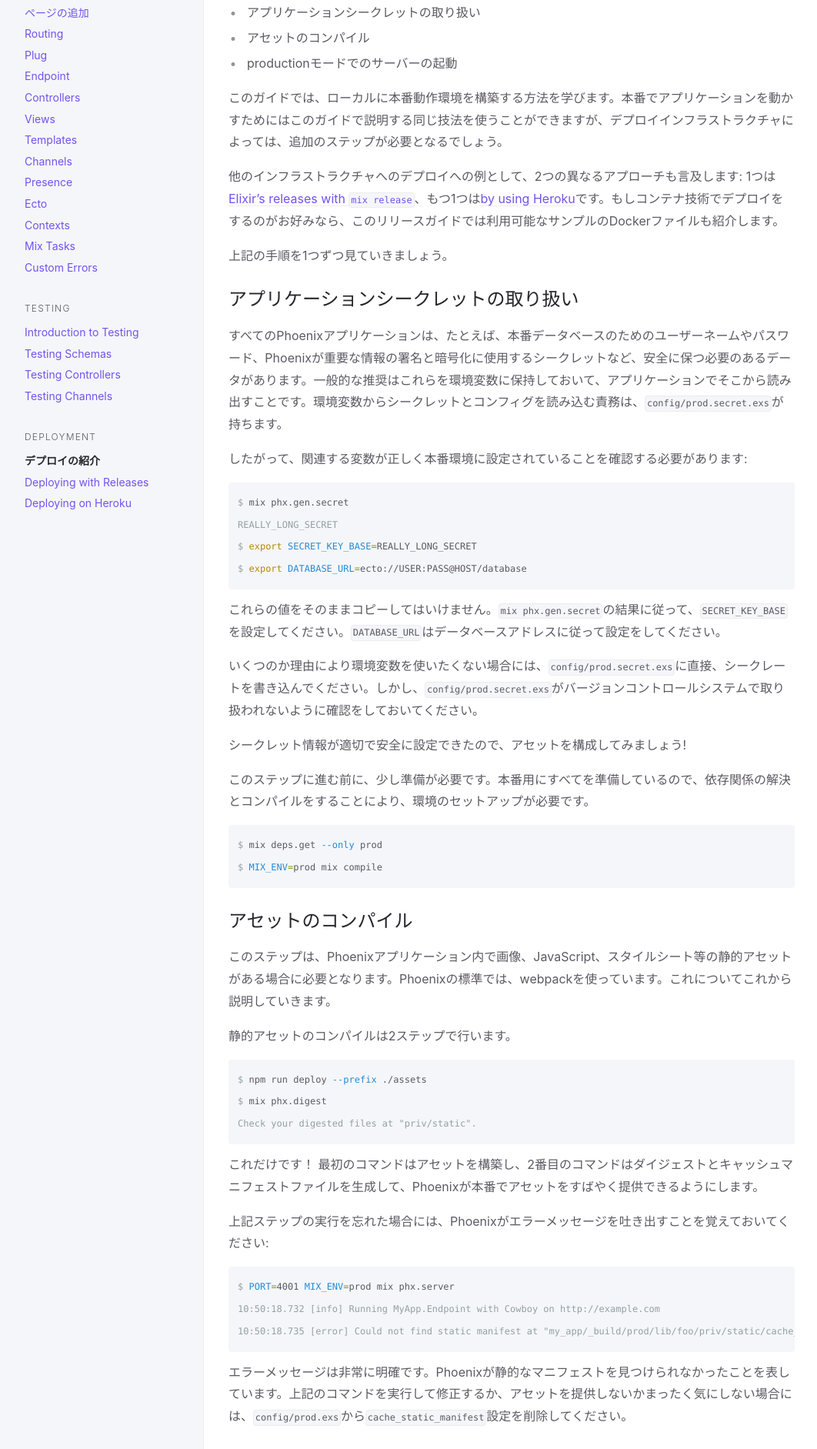
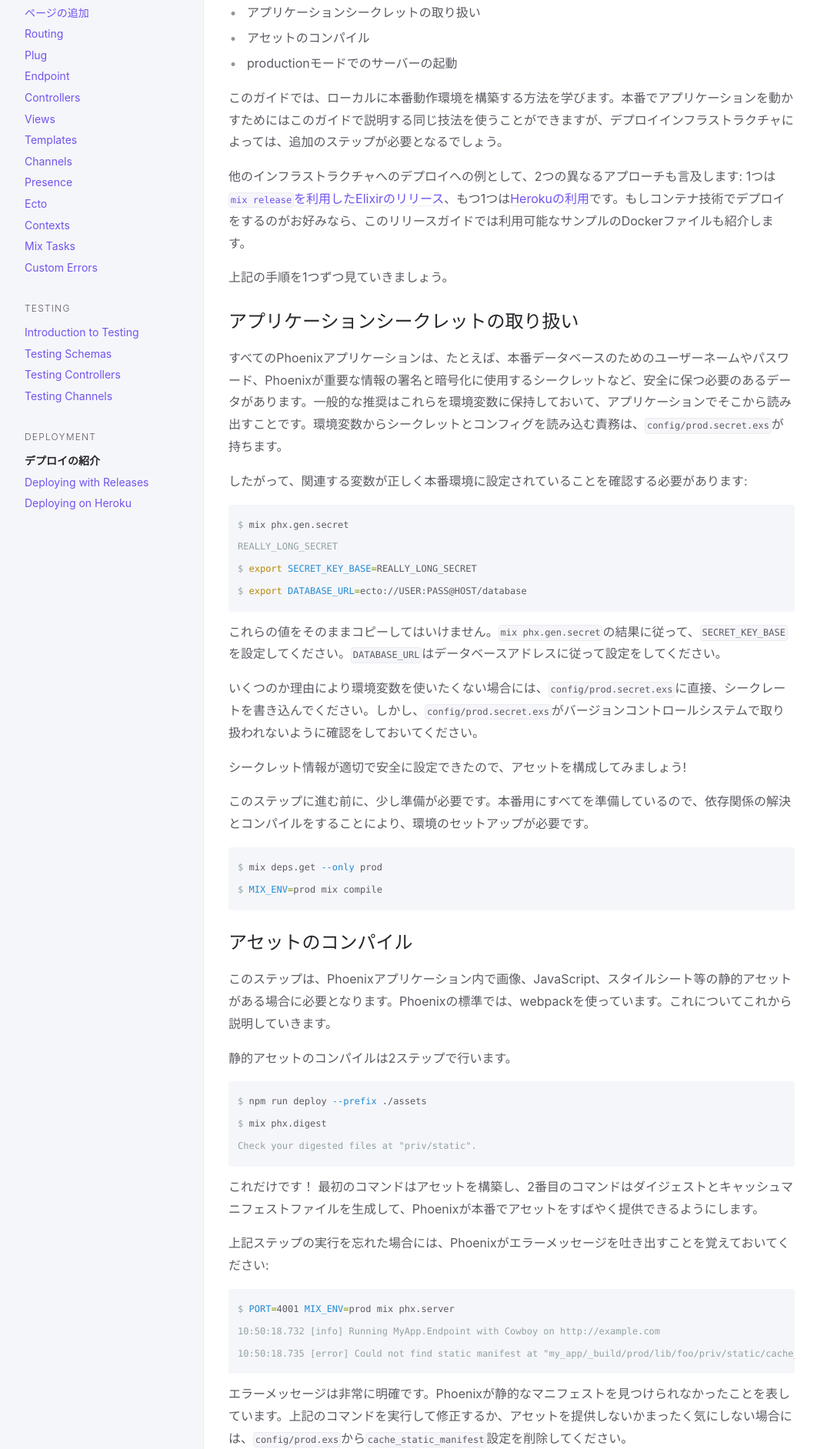
Before and after one commit to fukuoka-ex/phoenix-guide-ja, a Jekyll site: the page built from guides/1.4/deployment/deployment.md, in a window 1280 px wide. Shown: the part 325-2208 px from the top of the page at 77% size, without its empty margins (107-1169 px from the left). Built offline with Jekyll 4.4.1, drawn with Linux system fonts in a browser that asks for light colours.

Commit message:
Update guides/1.4/deployment/deployment.md
Co-Authored-By: Koga Shozo <koga.shozo1020@gmail.com>

```diff
--- a/guides/1.4/deployment/deployment.md
+++ b/guides/1.4/deployment/deployment.md
@@ -17,7 +17,7 @@ hash: cf93367bb60e09db056d9075adbbd05f47325052
 
 このガイドでは、ローカルに本番動作環境を構築する方法を学びます。本番でアプリケーションを動かすためにはこのガイドで説明する同じ技法を使うことができますが、デプロイインフラストラクチャによっては、追加のステップが必要となるでしょう。
 
-他のインフラストラクチャへのデプロイへの例として、2つの異なるアプローチも言及します: 1つは[Elixir's releases with `mix release`](releases.html)、もつ1つは[by using Heroku](heroku.html)です。もしコンテナ技術でデプロイをするのがお好みなら、このリリースガイドでは利用可能なサンプルのDockerファイルも紹介します。
+他のインフラストラクチャへのデプロイへの例として、2つの異なるアプローチも言及します: 1つは[`mix release`を利用したElixirのリリース](releases.html)、もつ1つは[Herokuの利用](heroku.html)です。もしコンテナ技術でデプロイをするのがお好みなら、このリリースガイドでは利用可能なサンプルのDockerファイルも紹介します。
 
 上記の手順を1つずつ見ていきましょう。
 
```
